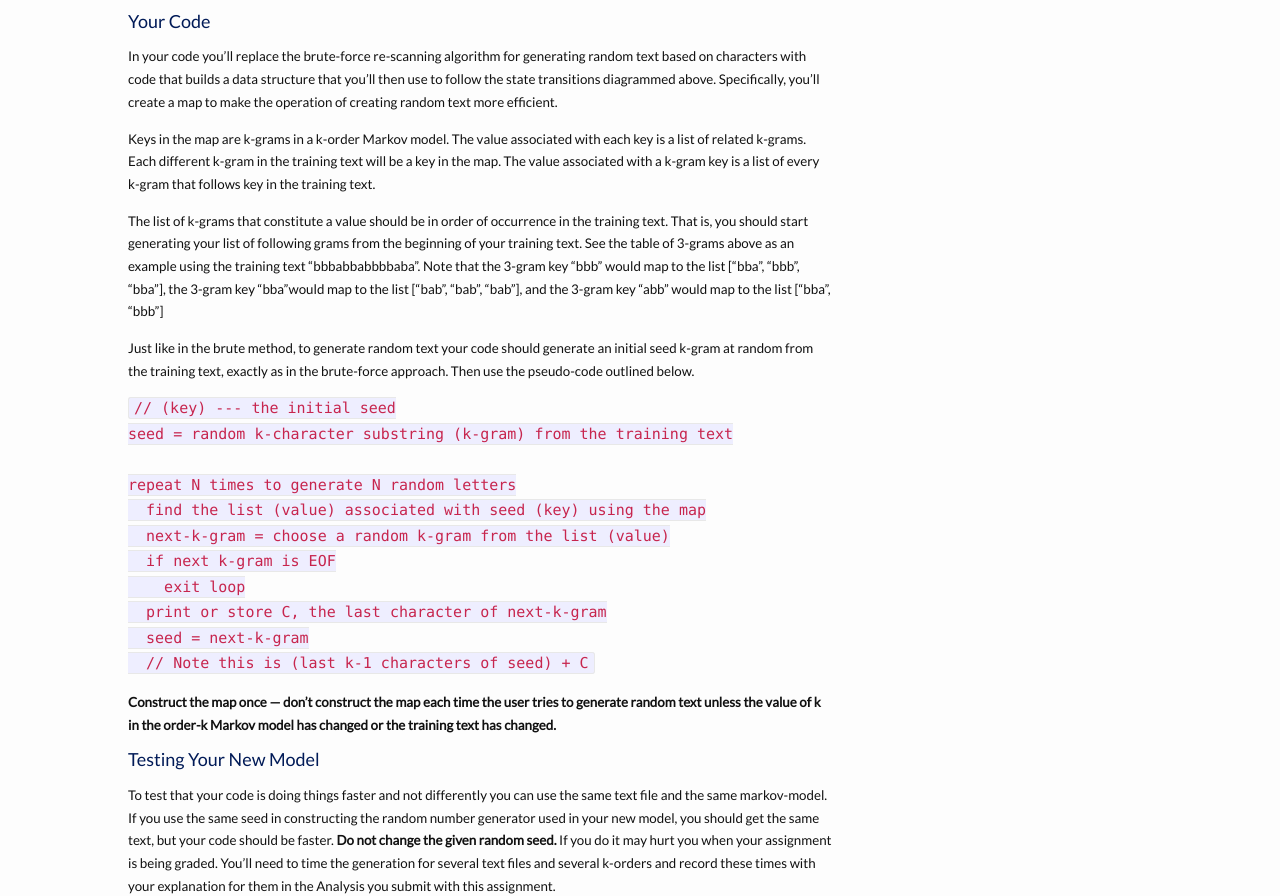
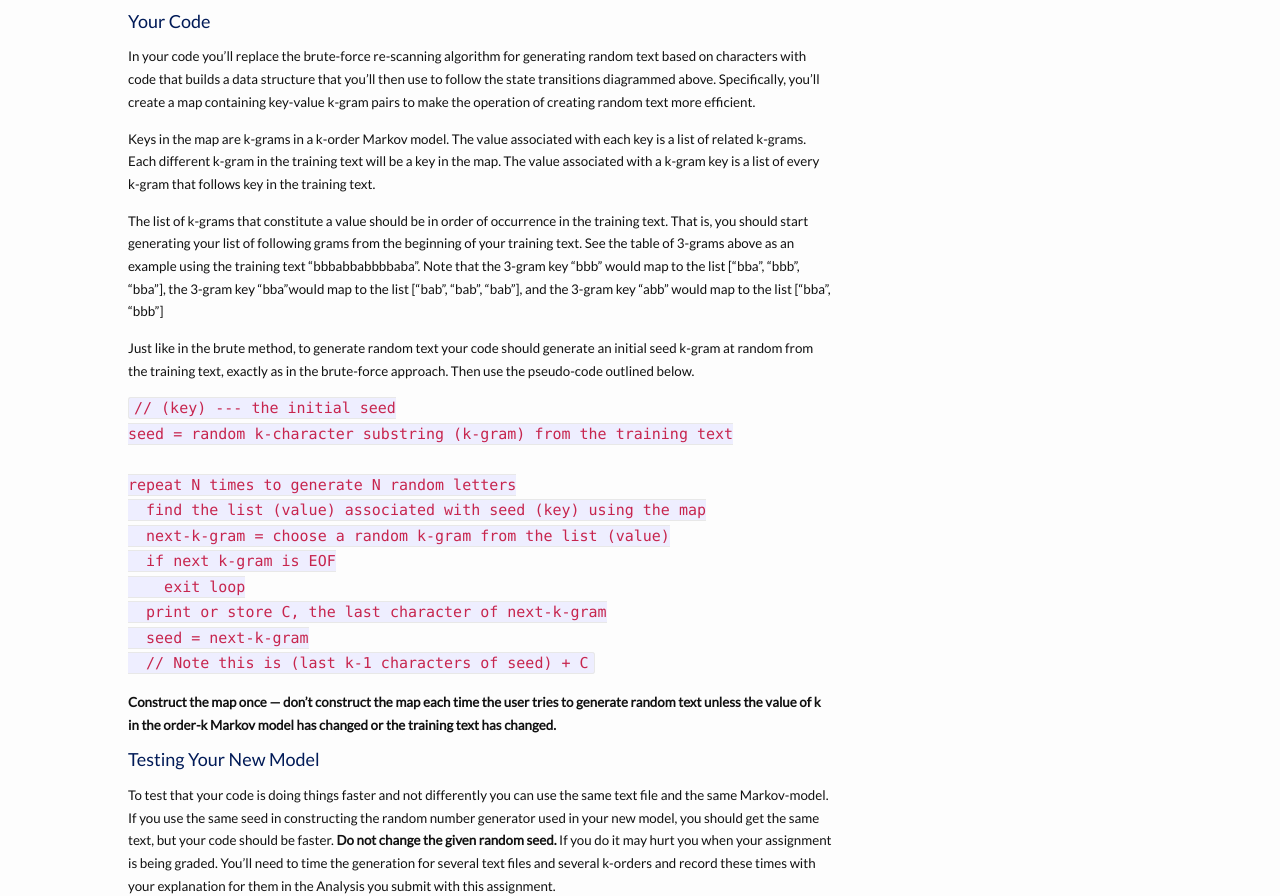
Before and after one commit to compsci201/compsci201.github.io, a Jekyll site: the page built from markov/2-map-markov-model.md, in a window 1280 px wide and 1400 px high, scrolled down 1382 px. Shown: the part 212-1108 px from the top of the window. Built offline with Jekyll 4.4.1, drawn with Linux system fonts in a browser that asks for light colours; nearby versions of some CDN libraries; some of the changed text lies outside the part shown.

Commit message:
Update 2-map-markov-model.md

```diff
--- a/markov/2-map-markov-model.md
+++ b/markov/2-map-markov-model.md
@@ -35,13 +35,13 @@
 
 <img src="img/abmap_example.png" alt="3gram table">
 
-Or as a state diagram:
+Or as a flow diagram (more formally known as a state diagram):
 
 <img src="img/abgraph_example.png" alt="3gram state diagram" style="width:520px;height:265px">
 
 ####Your Code
 
-In your code you’ll replace the brute-force re-scanning algorithm for generating random text based on characters with code that builds a data structure that you’ll then use to follow the state transitions diagrammed above. Specifically, you’ll create a map to make the operation of creating random text more efficient.
+In your code you’ll replace the brute-force re-scanning algorithm for generating random text based on characters with code that builds a data structure that you’ll then use to follow the state transitions diagrammed above. Specifically, you’ll create a map containing key-value k-gram pairs to make the operation of creating random text more efficient.
 
 Keys in the map are k-grams in a k-order Markov model. The value associated with each key is a list of related k-grams. Each different k-gram in the training text will be a key in the map. The value associated with a k-gram key is a list of every k-gram that follows key in the training text.
 
@@ -66,7 +66,7 @@
 
 ####Testing Your New Model
 
-To test that your code is doing things faster and not differently you can use the same text file and the same markov-model. If you use the same seed in constructing the random number generator used in your new model, you should get the same text, but your code should be faster. <b>Do not change the given random seed.</b> If you do it may hurt you when your assignment is being graded. You’ll need to time the generation for several text files and several k-orders and record these times with your explanation for them in the Analysis you submit with this assignment.
+To test that your code is doing things faster and not differently you can use the same text file and the same Markov-model. If you use the same seed in constructing the random number generator used in your new model, you should get the same text, but your code should be faster. <b>Do not change the given random seed.</b> If you do it may hurt you when your assignment is being graded. You’ll need to time the generation for several text files and several k-orders and record these times with your explanation for them in the Analysis you submit with this assignment.
 
 ####Debugging Your Code
 
```
